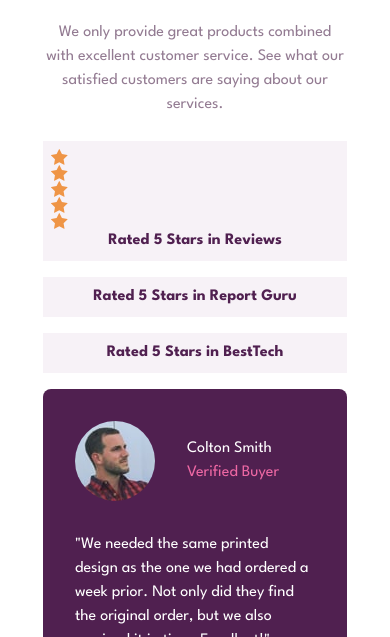
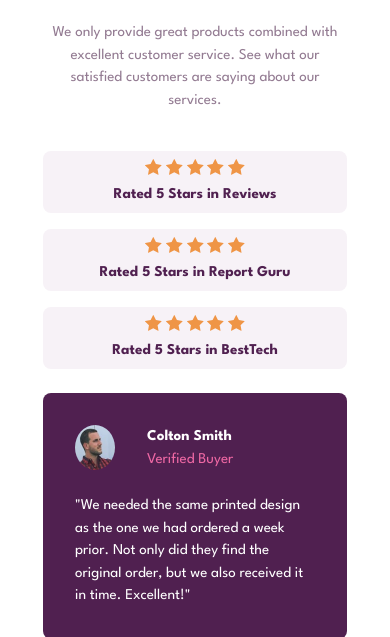
Before and after one commit to kwokkw/social-proof-section-master, a plain HTML site: page index.html in a window 390 px wide. Shown: the part 207-844 px from the top of the page. Drawn offline with Linux system fonts and the light colour scheme.

Commit message:
update mobile elements

```diff
--- a/css/style.css
+++ b/css/style.css
@@ -72,22 +72,13 @@ picture {
 /* || GERNEARL */
 
 body {
-  /* display: flex;
+  font-size: var(--fs-regular);
+  font-family: "League Spartan", sans-serif;
+  display: flex;
   justify-content: center;
   align-content: center;
   flex-direction: column;
-  flex-wrap: wrap; */
-
-  font-family: "League Spartan", sans-serif;
-}
-
-main {
-  display: flex;
-  justify-content: center;
-  align-content: center;
   flex-wrap: wrap;
-  margin-top: 4.5rem;
-  margin-bottom: 4.5rem;;
 }
 
 /* || BLOCKS */
@@ -95,44 +86,37 @@ main {
 .attribution {
   font-size: 11px;
   text-align: center;
+  position: relative;
+  bottom: 1rem;
 }
 
 .attribution a {
   color: hsl(228, 45%, 44%);
 }
 
-.c-container {
+.container {
+  --block-spacer: 2.5rem;
+  --element-spacer: 1.5rem;
+
+  margin-top: 4.5rem;
+  margin-bottom: 4.5rem;
   max-width: 19rem;
 }
 
-.c-container__text-half {
+.intro,
+.reviews {
   text-align: center;
 }
 
 .reviews {
-  margin-top: 1.5rem;
+  margin-top: var(--block-spacer);
 }
 
-.review {
-  background-color: var(--light-grayish-magenta);
-  margin-bottom: 1rem;
-  color: var(--very-dark-magenta);
-  font-weight: var(--fw-bold);
-  padding: 0.5rem;
-}
-
-.cards-half__profile {
-  background-color: var(--very-dark-magenta);
-  padding: 2rem;
-  color: var(--white);
-  border-radius: 0.5rem;
-  margin-top: 1rem;
-}
-
-.cards-half__profile figure {
+.testimonies figure {
   display: flex;
   column-gap: 2rem;
 }
+
 
 figcaption {
   align-self: center;
@@ -140,30 +124,88 @@ figcaption {
 
 /* || ELEMENTS */
 
-.title {
+.intro__title {
   color: var(--very-dark-magenta);
   font-size: var(--fs-large);
   font-weight: var(--fw-bold);
   letter-spacing: -1px;
 }
 
-.intro {
-  margin-top: 1.5rem;
+.intro__paragraph {
+  margin-top: var(--element-spacer);
   color: var(--dark-grayish-magenta);
 }
 
-.cards-half__profile img {
-  border-radius: 50%;
-  max-width: 50%;
+.review {
+  background-color: var(--light-grayish-magenta);
+  margin-top: 1rem;
+  color: var(--very-dark-magenta);
+  font-weight: var(--fw-bold);
+  padding: 0.5rem;
+  border-radius: 0.5rem;
 }
 
-.cards-half__profile figcaption::after {
+.review img {
+  display: inline;
+}
+
+.testimony {
+  background-color: var(--very-dark-magenta);
+  padding: 2rem;
+  color: var(--white);
+  border-radius: 0.5rem;
+  margin-top: var(--element-spacer);
+  font-size: var(--fs-regular);
+}
+
+.testimonies img {
+  border-radius: 50%;
+  max-width: 2.5rem;
+  height: auto;
+}
+
+.name {
+  font-weight: var(--fw-bold);
+}
+
+.testimonies figcaption::after {
   content: "Verified Buyer";
   display: block;
   color: var(--soft-pink);
+  font-weight: var(--fw-regular);
 }
 
 blockquote {
-  margin-top: 2rem;
+  margin-top: var(--element-spacer);
 }
-/* How to shrink the profile image?  */
+
+/* @media screen and (min-width: 64rem) {
+
+  .c-container {
+    max-width: 60rem;
+    display: grid;
+    grid-template-columns: 1fr 1fr;
+  }
+
+  .split {
+    grid-area: 1/ 1/ span 1/ span 1;
+  }
+
+  .reviews {
+    grid-area: 1/ 2/ span 1/ span 1;
+  }
+
+  .c-container__cards-half {
+    grid-area: 2/ 1/ span 1/ span 2;
+  }
+} */
+
+
+/*
+
+Best practice to shrink the profile image?
+
+Why the flex-wrap: nowrap property prevents align-content from having an effect.
+
+
+*/
--- a/index.html
+++ b/index.html
@@ -20,13 +20,14 @@
 
   </head>
   <body>
-    <main>
-      <div class="c-container">
-        <div class="c-container__text-half">
-          <h1 class="title">10,000+ of our users love our products.</h1>
-          <p class="intro">
+    <main class="container">
+      <div class="intro">
+        <h1 class="intro__title">10,000+ of our users love our products.</h1>
+        <p class="intro__paragraph">
           We only provide great products combined with excellent customer service. See what our satisfied customers are saying about our services.
         </p>
+      </div>
+
       <ul class="reviews">
         <li class="review">
           <img src="images/icon-star.svg" alt="">
@@ -34,53 +35,70 @@
           <img src="images/icon-star.svg" alt="">
           <img src="images/icon-star.svg" alt="">
           <img src="images/icon-star.svg" alt="">
+          <p>
             Rated 5 Stars in Reviews
+          </p>
         </li>
-            <li class="review">Rated 5 Stars in Report Guru</li>
-            <li class="review">Rated 5 Stars in BestTech</li>
+        <li class="review">
+          <img src="images/icon-star.svg" alt="">
+          <img src="images/icon-star.svg" alt="">
+          <img src="images/icon-star.svg" alt="">
+          <img src="images/icon-star.svg" alt="">
+          <img src="images/icon-star.svg" alt="">
+          <p>
+            Rated 5 Stars in Report Guru
+          </p>
+        </li>
+        <li class="review">
+          <img src="images/icon-star.svg" alt="">
+          <img src="images/icon-star.svg" alt="">
+          <img src="images/icon-star.svg" alt="">
+          <img src="images/icon-star.svg" alt="">
+          <img src="images/icon-star.svg" alt="">
+          <p>
+            Rated 5 Stars in BestTech
+          </p>
+        </li>
       </ul>
-        </div>
 
-        <div class="c-container__cards-half">
-          <ul>
-            <li class="cards-half__profile">
+      <ul class="testimonies">
+        <li class="testimony">
           <figure>
           <img src="images/image-colton.jpg" alt="" width="80" height="80">
-                <figcaption>Colton Smith</figcaption>
+            <figcaption class="name">Colton Smith</figcaption>
           </figure>
           <blockquote>
-                <p>
+            <p class="customer-quotes">
               "We needed the same printed design as the one we had ordered a week prior. Not only did they find the original order, but we also received it in time. Excellent!"
             </p>
           </blockquote>
         </li>
 
-            <li class="cards-half__profile">
+        <li class="testimony">
           <figure>
             <img src="images/image-irene.jpg" alt="">
-                <figcaption>Irene Roberts</figcaption>
+            <figcaption class="name">Irene Roberts</figcaption>
           </figure>
           <blockquote>
-                <p>
+            <p class="customer-quotes">
               "Customer service is always excellent and very quick turn around. Completely delighted with the simplicity of the purchase and the speed of delivery."
             </p>
           </blockquote>
         </li>
 
-            <li class="cards-half__profile">
+        <li class="testimony">
           <figure>
           <img src="images/image-anne.jpg" alt="" width="80" height="80">
-                <figcaption>Anne Wallace</figcaption>
+            <figcaption class="name">Anne Wallace</figcaption>
           </figure>
           <blockquote>
-                <p>
+            <p class="customer-quotes">
               "Put an order with this company and can only praise them for the very high standard. Will definitely use them again and recommend them to everyone!"
             </p>
           </blockquote>
         </li>
       </ul>
-        </div>
-      </div>
+
     </main>
     <footer>
       <div class="attribution">
@@ -94,7 +112,7 @@
 </html>
 
 <!--
-  What is the best element for the name and " on the profile card?
+  What is the best element for the name and "Verified Buyer" on the profile card?
 
   How to determine is an image element is meaningful or decorative?
 
```
Also changed, not shown: 1 other file. Lines whose indentation alone changed are shown as unchanged.
